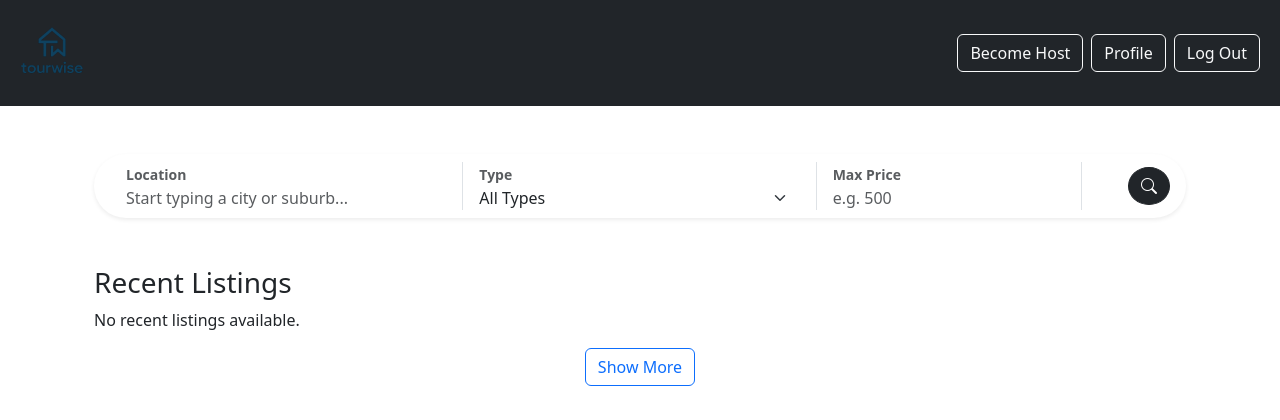
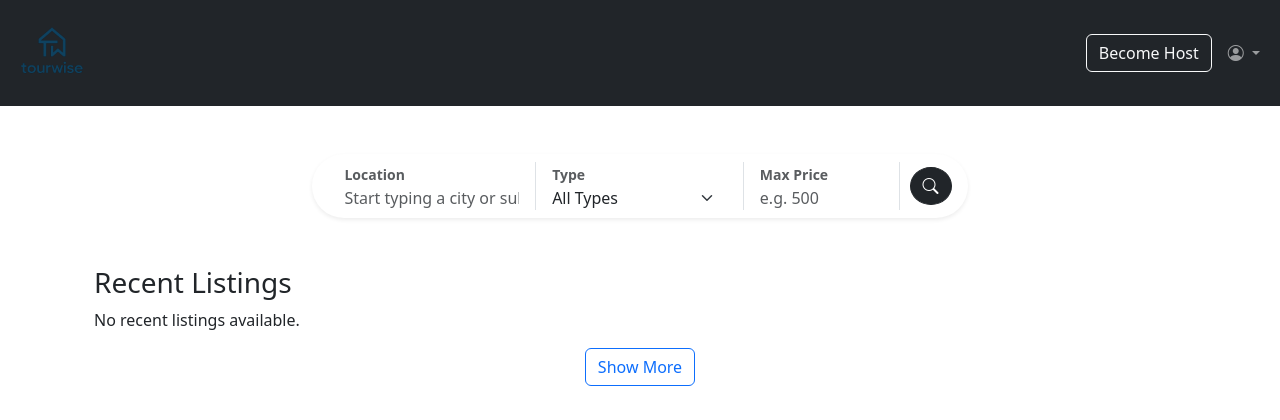
Before and after one commit to Andrew-Chinomona/tourwise, a Django app: page /accounts/ in a window 1280 px wide. Shown: the top 420 px of the page. Run offline with Django 5.2, Linux system fonts and the light colour scheme; the visitor is signed in with stand-in values (Sample User, id 1); data that the repository does not hold is empty; some libraries are stand-ins or nearby versions.

Commit message:
reduced search bar length

```diff
--- a/accounts/templates/accounts/home.html
+++ b/accounts/templates/accounts/home.html
@@ -1,106 +1,3 @@
-{#{% extends 'base.html' %}#}
-{#{% load static %}#}
-{##}
-{#{% block content %}#}
-{#<div class="container mt-5">#}
-{##}
-{#  <!-- 🔍 Search Bar -->#}
-{#  <form method="get" action="#" class="bg-white shadow-sm rounded-pill px-3 py-2 mb-5">#}
-{#    <div class="row align-items-center g-0 text-center text-md-start">#}
-{#      <!-- Location -->#}
-{#      <div class="col-md-4 px-3 border-end">#}
-{#        <label class="form-label mb-0 fw-semibold small text-muted">Location</label>#}
-{#        <select name="location" class="form-select border-0 p-0 bg-transparent">#}
-{#          <option value="">Any Location</option>#}
-{#          {% for loc in locations %}#}
-{#            <option value="{{ loc.city }}|{{ loc.suburb }}">{{ loc.city }} - {{ loc.suburb }}</option>#}
-{#          {% endfor %}#}
-{#        </select>#}
-{#      </div>#}
-{#      <!-- Property Type -->#}
-{#      <div class="col-md-4 px-3 border-end">#}
-{#        <label class="form-label mb-0 fw-semibold small text-muted">Type</label>#}
-{#        <select name="property_type" class="form-select border-0 p-0 bg-transparent">#}
-{#          <option value="">All Types</option>#}
-{#          <option value="house">House</option>#}
-{#          <option value="apartment">Apartment</option>#}
-{#          <option value="airbnb">Airbnb</option>#}
-{#        </select>#}
-{#      </div>#}
-{#      <!-- Max Price -->#}
-{#      <div class="col-md-3 px-3 border-end">#}
-{#        <label class="form-label mb-0 fw-semibold small text-muted">Max Price</label>#}
-{#        <input type="number" name="max_price" class="form-control border-0 p-0 bg-transparent" placeholder="e.g. 500">#}
-{#      </div>#}
-{#      <!-- Button -->#}
-{#      <div class="col-md-1 text-end">#}
-{#        <button type="submit" class="btn btn-dark rounded-circle">#}
-{#          <i class="bi bi-search"></i>#}
-{#        </button>#}
-{#      </div>#}
-{#    </div>#}
-{#  </form>#}
-{##}
-{#  <!-- 📌 Recent Listings -->#}
-{#  <h3>Recent Listings</h3>#}
-{#  <div class="row">#}
-{#    {% for property in recent_listings %}#}
-{#      <div class="col-md-3 mb-4">#}
-{#        <a href="{% url 'property_detail' property.id %}" class="text-decoration-none text-dark">#}
-{#          <div class="card h-100 shadow-sm">#}
-{#            <img src="{{ property.main_image.url }}" alt="{{ property.title }}" class="card-img-top rounded-top" style="height: 180px; object-fit: cover;">#}
-{#            <div class="card-body">#}
-{#              <h5 class="card-title text-truncate" style="max-width: 100%;">#}
-{#                  {{ property.title }}#}
-{#              </h5>#}
-{#              <p class="card-text">#}
-{#                {{ property.street_address }}, {{ property.suburb }}, {{ property.city }}<br>#}
-{#                <strong>{{ property.currency }} {{ property.price }}</strong>#}
-{#              </p>#}
-{#            </div>#}
-{#          </div>#}
-{#        </a>#}
-{#      </div>#}
-{#    {% empty %}#}
-{#      <p>No recent listings available.</p>#}
-{#    {% endfor %}#}
-{#  </div>#}
-{#<div class="text-center mb-5">#}
-{#  <a href="{% url 'recent_listings' %}" class="btn btn-outline-primary">Show More</a>#}
-{#</div>#}
-{##}
-{#  <!-- ⭐ Featured Listings -->#}
-{#  <h3>Featured Listings</h3>#}
-{#  <div class="row">#}
-{#    {% for property in featured_listings %}#}
-{#      <div class="col-md-3 mb-4">#}
-{#        <a href="{% url 'property_detail' property.id %}" class="text-decoration-none text-dark">#}
-{#          <div class="card h-100 border-warning shadow-sm">#}
-{#              <img src="{{ property.main_image.url }}" alt="{{ property.title }}" class="card-img-top rounded-top" style="height: 180px; object-fit: cover;">#}
-{#            <div style="height: 180px; background-size: cover; background-position: center; background-image: url('{{ property.main_image.url }}');"></div>#}
-{#            <div class="card-body">#}
-{#                            <h5 class="card-title text-truncate" style="max-width: 100%;">#}
-{#                  {{ property.title }}#}
-{#              </h5>#}
-{#              <p class="card-text">#}
-{#                {{ property.street_address }}, {{ property.suburb }}, {{ property.city }}<br>#}
-{#                <strong>{{ property.currency }} {{ property.price }}</strong>#}
-{#              </p>#}
-{#            </div>#}
-{#          </div>#}
-{#        </a>#}
-{#      </div>#}
-{#    {% empty %}#}
-{#      <p>No featured listings yet.</p>#}
-{#    {% endfor %}#}
-{#  </div>#}
-{#<div class="text-center mb-5">#}
-{#  <a href="{% url 'featured_listings' %}" class="btn btn-outline-warning">Show More</a>#}
-{#</div>#}
-{##}
-{#</div>#}
-{#{% endblock %}#}
-
 {% extends 'base.html' %}
 {% load static %}
 
@@ -108,7 +5,10 @@
 <div class="container mt-5">
 
   <!-- 🔍 Search Bar -->
-  <form method="get" action="{% url 'search_results' %}" class="bg-white shadow-sm rounded-pill px-3 py-2 mb-5">
+  <form method="get" action="{% url 'search_results' %}"
+      class="bg-white shadow-sm rounded-pill px-3 py-2 mb-5 mx-auto"
+      style="max-width: 60%;">
+
     <div class="row align-items-center g-0 text-center text-md-start">
 
       <!-- Location Input with Suggestions -->
--- a/templates/base.html
+++ b/templates/base.html
@@ -33,19 +33,29 @@
 
           {% if user.is_authenticated %}
             <!-- Visible only when logged in -->
-            <li class="nav-item me-2">
-              <a href="{% url 'host_dashboard' %}" class="btn btn-outline-light">Profile</a>
-            </li>
-            <li class="nav-item me-2">
-              <a href="{% url 'logout' %}" class="btn btn-outline-light">Log Out</a>
+                       <li class="nav-item dropdown">
+              <a class="nav-link dropdown-toggle" href="#" id="userDropdown" role="button" data-bs-toggle="dropdown" aria-expanded="false" aria-label="User menu">
+                <i class="bi bi-person-circle"></i>
+              </a>
+              <ul class="dropdown-menu dropdown-menu-end" aria-labelledby="userDropdown">
+                <li><a class="dropdown-item" href="{% url 'host_dashboard' %}">Profile</a></li>
+                <li><hr class="dropdown-divider"></li>
+                <li><a class="dropdown-item" href="{% url 'logout' %}">Log Out</a></li>
+              </ul>
             </li>
           {% else %}
             <!-- Visible only when not logged in -->
             <li class="nav-item me-2">
-              <a href="{% url 'signup' %}" class="btn btn-outline-light">Sign Up</a>
+                          <a href="{% url 'signup' %}" class="btn btn-outline-light">Sign Up</a>
+                           <a href="{% url 'signup' %}" class="btn btn-outline-light" aria-label="Sign up">
+                <i class="bi bi-person-plus"></i>
+              </a>
             </li>
             <li class="nav-item me-2">
-              <a href="{% url 'login' %}" class="btn btn-outline-light">Log In</a>
+                          <a href="{% url 'login' %}" class="btn btn-outline-light">Log In</a>
+                            <a href="{% url 'login' %}" class="btn btn-outline-light" aria-label="Log in">
+                <i class="bi bi-box-arrow-in-right"></i>
+              </a>
             </li>
           {% endif %}
         </ul>
```
